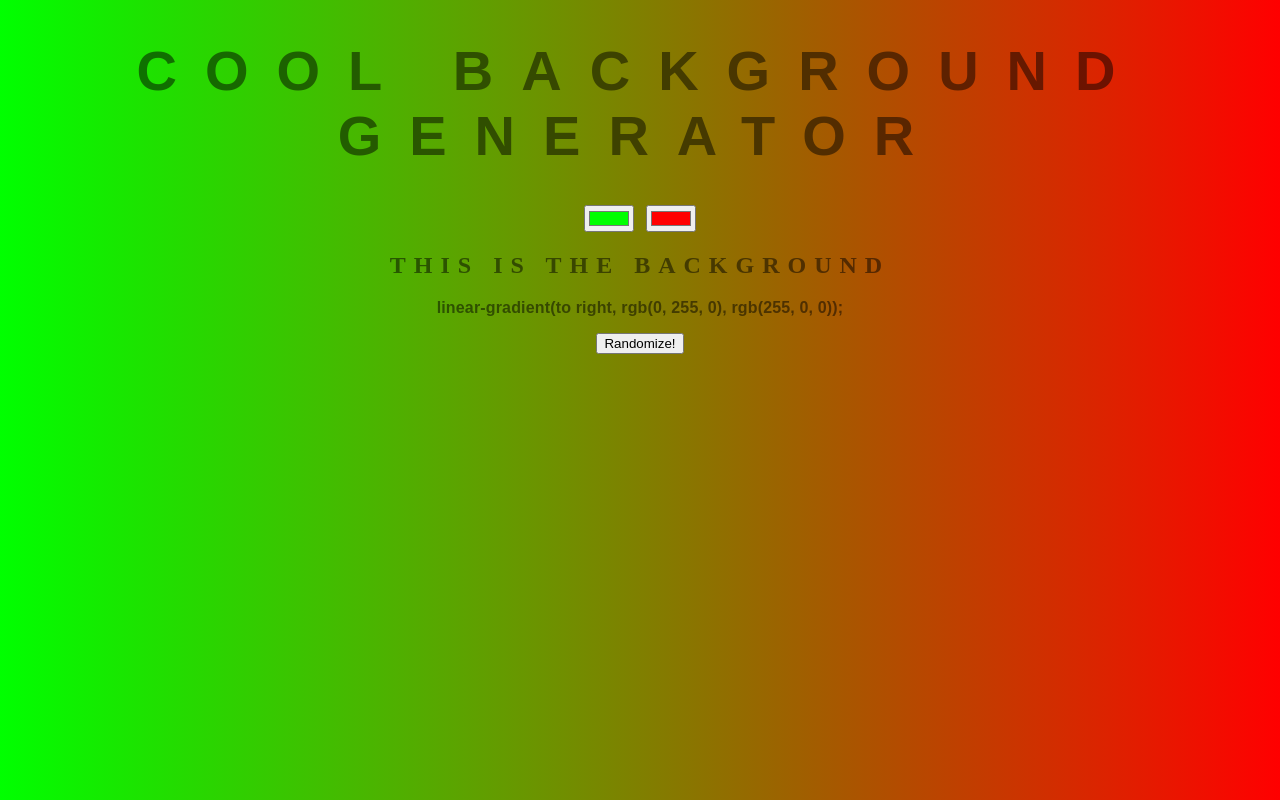
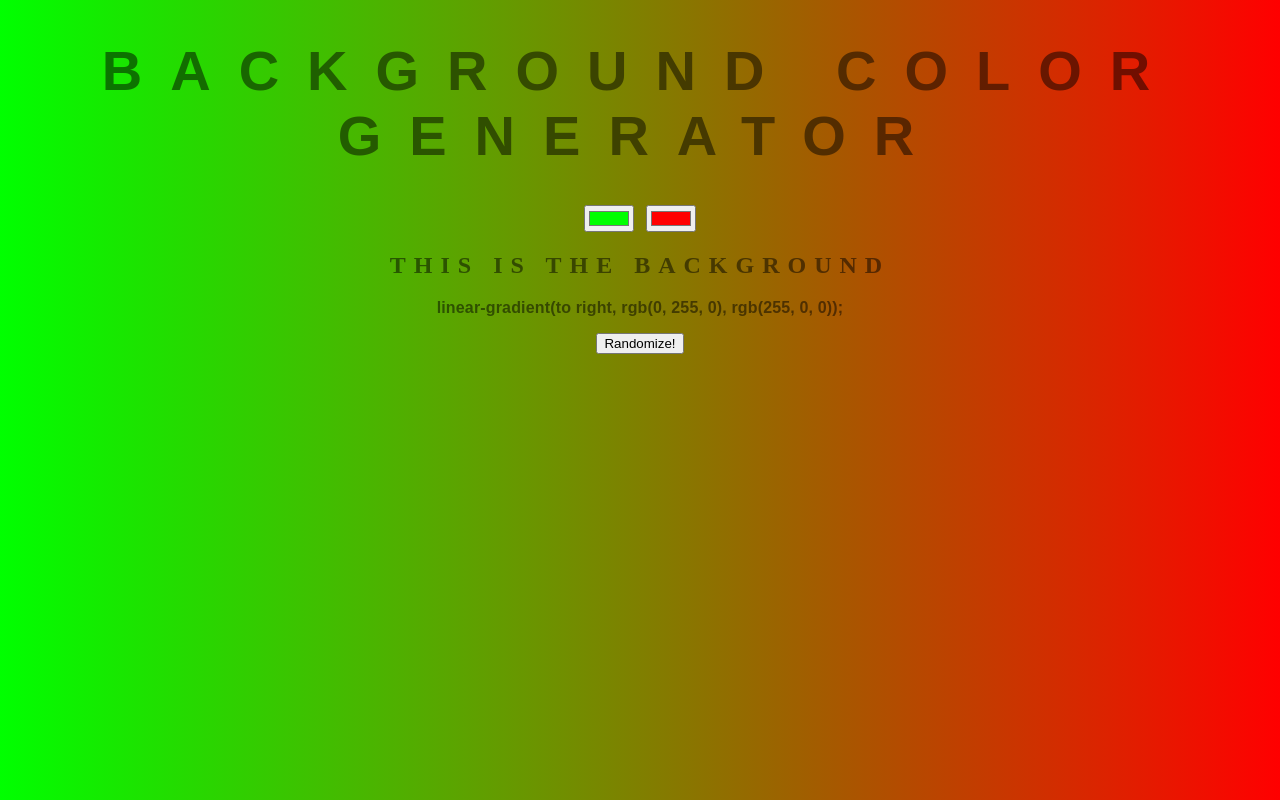
Before and after one commit to jabneel/background-generator, a plain HTML site: page index.html in a window 1280 px wide. Drawn offline with Linux system fonts and the light colour scheme.

Commit message:
New website title

```diff
--- a/index.html
+++ b/index.html
@@ -5,7 +5,7 @@
 	<link rel="stylesheet" type="text/css" href="style.css">
 </head>
 <body id = "gradient">
-	<h1>COOL BACKGROUND GENERATOR</h1>
+	<h1>Background Color Generator</h1>
 	<input class="color1" type="color" name="color1" value="#00ff00">
 	<input class="color2" type="color" name="color2" value="#ff0000">
 	<h2>This is the background</h2>
```
